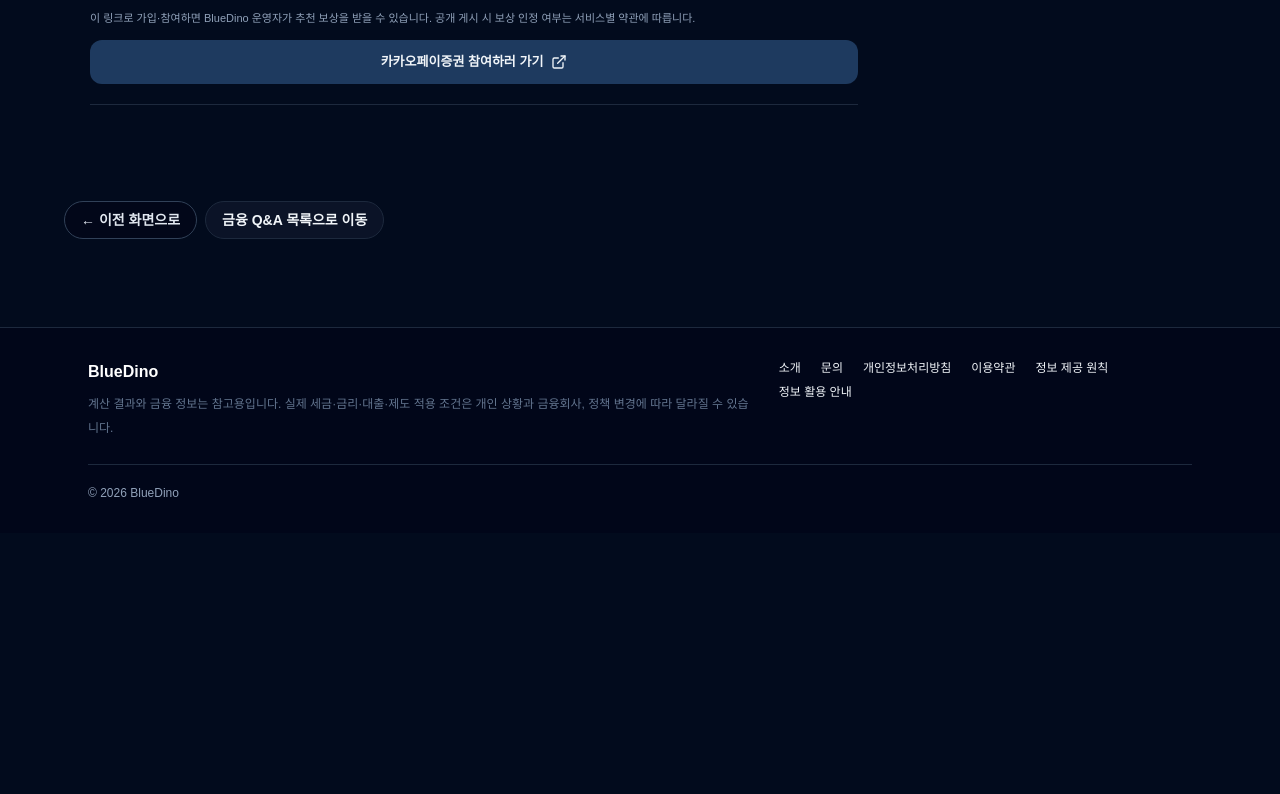
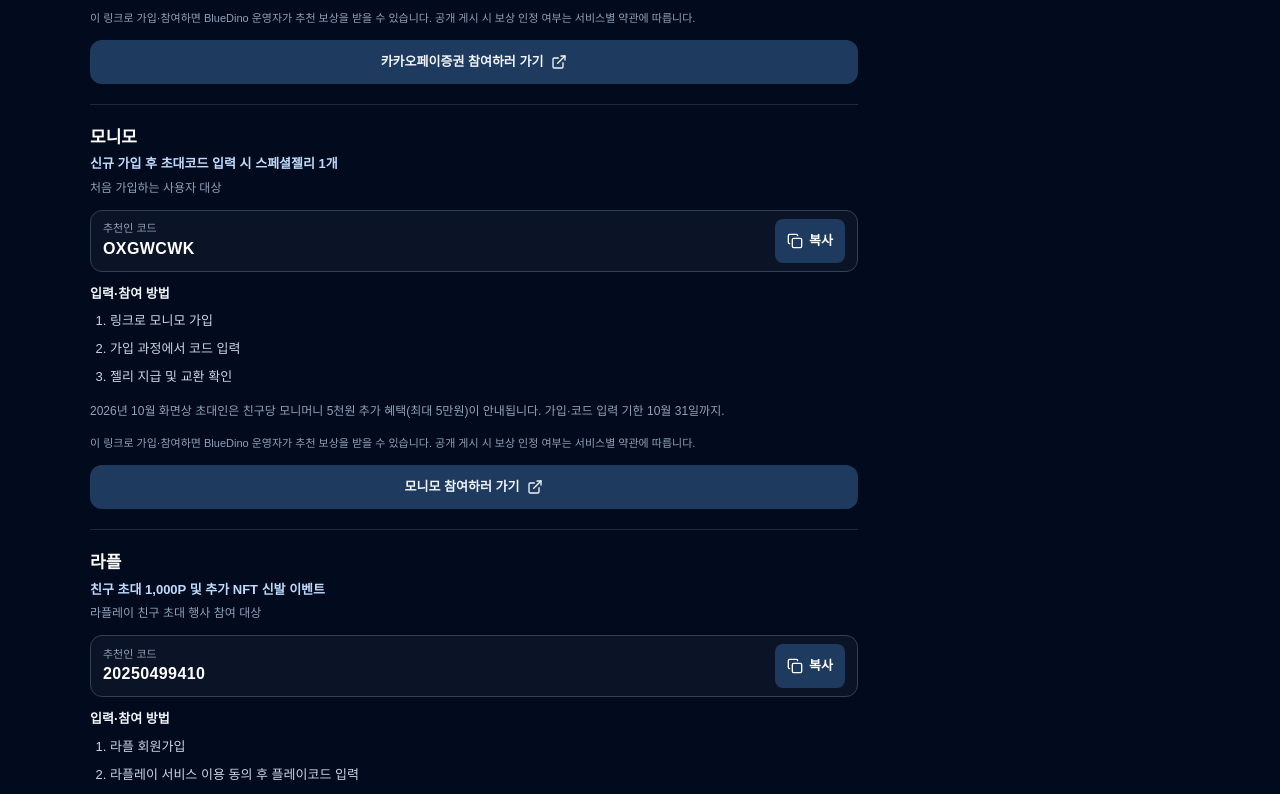
Before and after one commit to afternoonkim/bluedino, a Next.js app: page /finance/events in a window 1280 px wide. Shown: the part 1540-2334 px from the top of the page. Before the commit the page ends 2073 px from the top, so only its background shows below. Built offline with nearby package versions, Linux system fonts and the light colour scheme; no server answers.

Commit message:
feat: add monimo and lapl invite codes

```diff
--- a/components/finance/ReferralCodeList.tsx
+++ b/components/finance/ReferralCodeList.tsx
@@ -6,6 +6,8 @@
  {id:"kbank-alpha",name:"케이뱅크 알파카드",code:"파란담비0470",url:"https://s.kbanknow.com/c3xHlsq",benefit:"친구와 나 각각 5,000원",target:"만 14세 이상~19세 미만 청소년 대상",steps:["아래 링크로 케이뱅크 알파카드 신청 화면에 이동","카드 발급 마지막 단계에서 추천인 코드 입력","발급 및 지급 조건을 확인"],note:"추천인 코드는 발급 신청 과정에서 입력합니다. 실제 지급 조건은 케이뱅크 안내를 확인하세요."},
  {id:"bithumb",name:"빗썸",code:"PSZCWYVMNH",url:"https://m.bithumb.com/react/referral/guide?referral=PSZCWYVMNH",benefit:"신규 가입·계좌 연결 친구 초대 혜택",target:"생애 최초 신규 가입자 등 대상 조건 적용",steps:["추천 링크에서 빗썸의 최신 초대 혜택 확인","신규 가입 후 이벤트 안내에 따라 코드 등록","고객 확인 및 계좌 연결 등 보상 조건 충족"],note:"추가 보상에는 가상자산 거래가 필요할 수 있습니다. 불필요한 거래는 하지 마세요."},
  {id:"kakaopay",name:"카카오페이증권",code:"0RXWXVC70TBD7",url:"https://kko.kakao.com/P_FTF_SEC_2608V1?invite_code=0RXWXVC70TBD7&sb=y",benefit:"친구 초대 시 랜덤 주식 뽑기 기회",target:"만 19세 이상 등 이벤트별 대상 조건 적용",steps:["친구 초대 링크로 이벤트 화면 열기","카카오페이증권 가입·로그인 후 참여 대상 확인","이벤트 페이지 방문 및 초대 인정 절차 완료"],note:"행사 안내상 2026년 12월 31일 종료 예정입니다. 당첨 주식과 지급액은 랜덤입니다."},
+ {id:"monimo",name:"모니모",code:"OXGWCWK",url:"https://m.monimo.com/monimo/homepage/friend/PGIFPMCHomepageFriendInviteBridge001?mnmExcnCmpActiId=MM26072220_002_0001&frndInvtCd=OXGWCWK&invateDate=20261023&isAllJunior=false",benefit:"신규 가입 후 초대코드 입력 시 스페셜젤리 1개",target:"처음 가입하는 사용자 대상",steps:["링크로 모니모 가입","가입 과정에서 코드 입력","젤리 지급 및 교환 확인"],note:"2026년 10월 화면상 초대인은 친구당 모니머니 5천원 추가 혜택(최대 5만원)이 안내됩니다. 가입·코드 입력 기한 10월 31일까지."},
+ {id:"lapl",name:"라플",code:"20250499410",url:"https://m.lifeplanet.co.kr/bridge/bm/BM07000S.dev?shareCd=20250499410",benefit:"친구 초대 1,000P 및 추가 NFT 신발 이벤트",target:"라플레이 친구 초대 행사 참여 대상",steps:["라플 회원가입","라플레이 서비스 이용 동의 후 플레이코드 입력","초대 및 포인트 지급 조건 확인"],note:"NFT 신발은 친구 3명 초대 등 별도 조건이 필요합니다. NFT의 현금 가치나 수익은 보장되지 않습니다."},
 ] as const;
 export default function ReferralCodeList() {
  const [copied,setCopied]=useState<string|null>(null);
```
